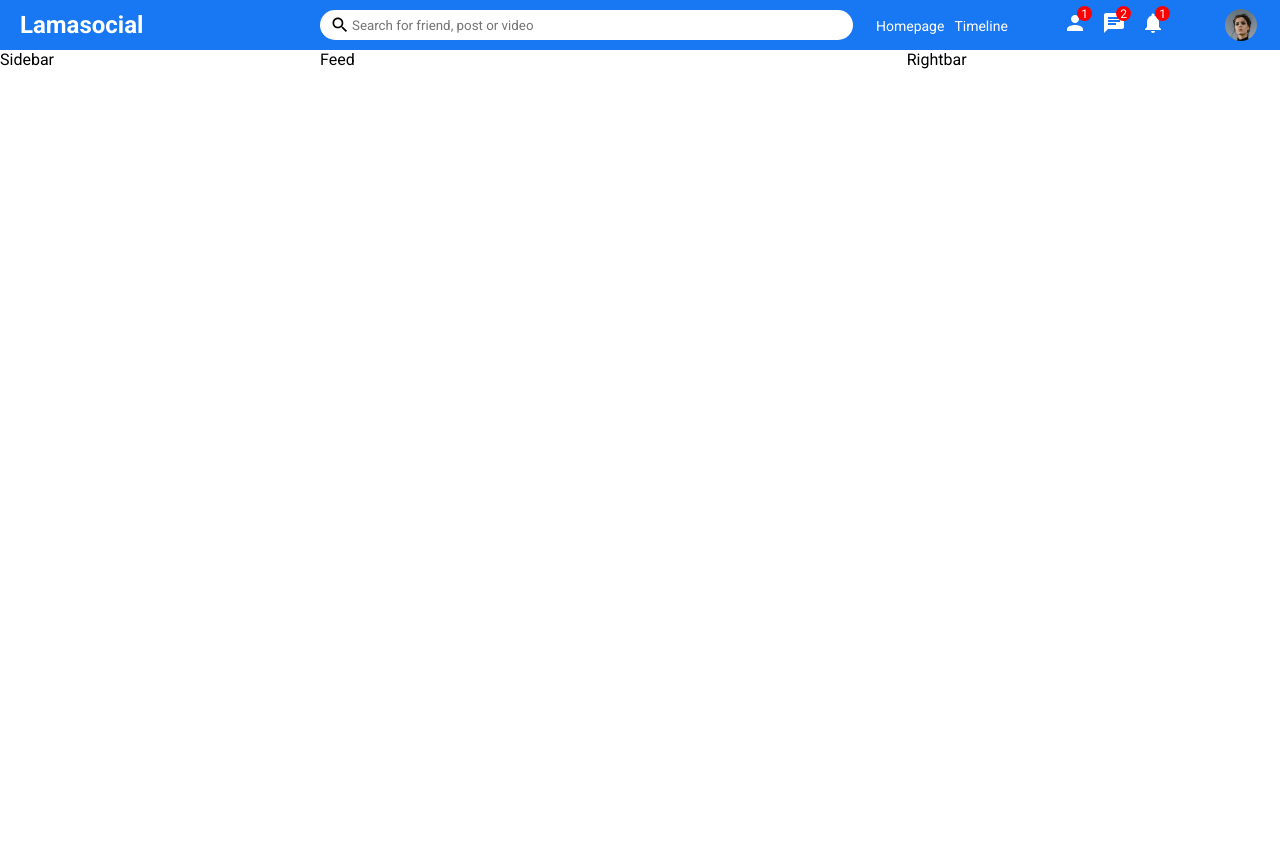
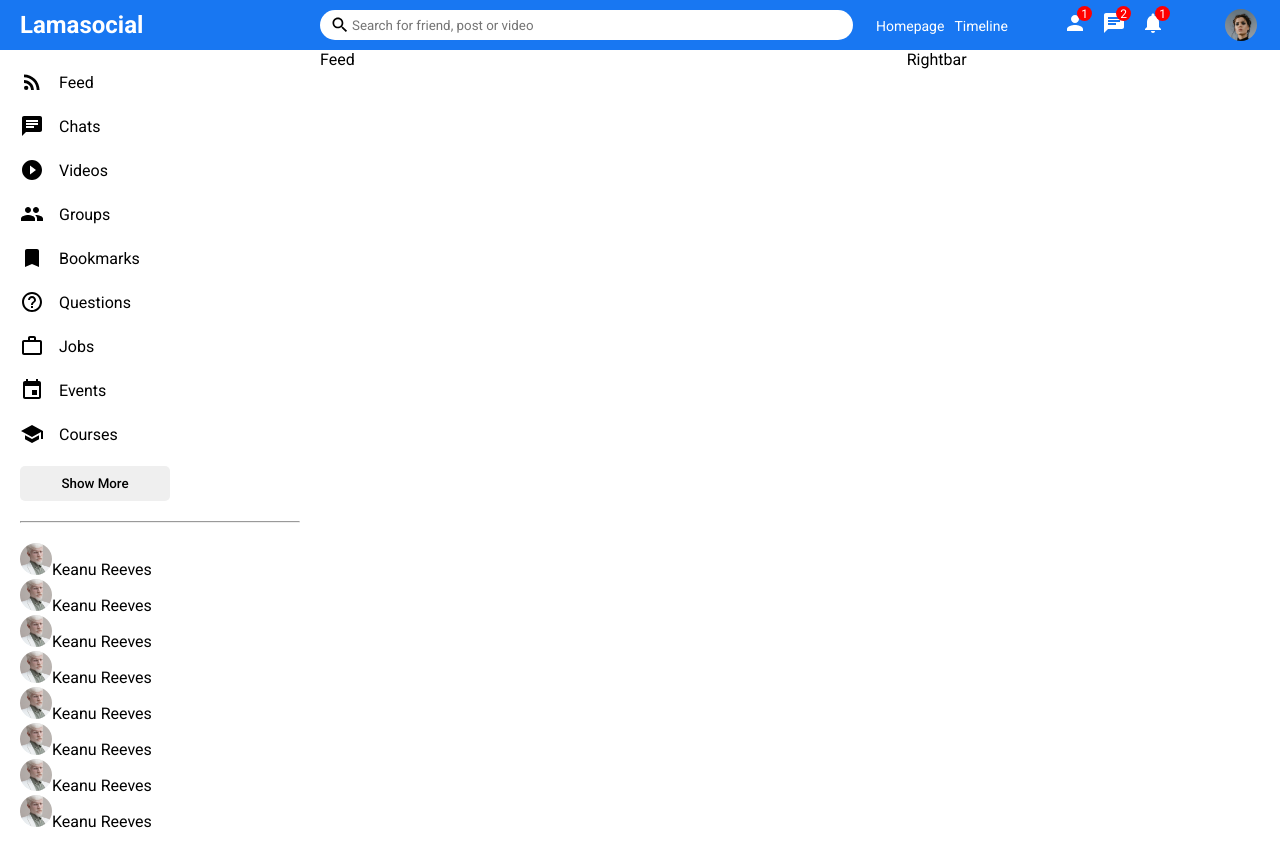
Before and after one commit to prakshh/LamaSocial, a React (Create React App) app in the folder react-social/: page / in a window 1280 px wide. Before the commit the page ends 800 px from the top, so only its background shows below. Built offline with nearby package versions, Linux system fonts and the light colour scheme; the HTML template or start-up script is replaced by a standard one.

Commit message:
sidebar component with material icons

```diff
--- a/react-social/src/components/sidebar/Sidebar.jsx
+++ b/react-social/src/components/sidebar/Sidebar.jsx
@@ -1,7 +1,95 @@
 import "./sidebar.css";
+import {
+  RssFeed,
+  Chat,
+  PlayCircleFilledOutlined,
+  Group,
+  Bookmark,
+  HelpOutline,
+  WorkOutline,
+  Event,
+  School,
+} from "@material-ui/icons";
 
 export default function Sidebar() {
   return (
-    <div className="sidebar">Sidebar</div>
-  )
+    <div className="sidebar">
+      <div className="sidebarWrapper">
+        <ul className="sidebarList">
+          <li className="sidebarListItem">
+            <RssFeed className="sidebarIcon" />
+            <span className="sidebarListItemText">Feed</span>
+          </li>
+          <li className="sidebarListItem">
+            <Chat className="sidebarIcon" />
+            <span className="sidebarListItemText">Chats</span>
+          </li>
+          <li className="sidebarListItem">
+            <PlayCircleFilledOutlined className="sidebarIcon" />
+            <span className="sidebarListItemText">Videos</span>
+          </li>
+          <li className="sidebarListItem">
+            <Group className="sidebarIcon" />
+            <span className="sidebarListItemText">Groups</span>
+          </li>
+          <li className="sidebarListItem">
+            <Bookmark className="sidebarIcon" />
+            <span className="sidebarListItemText">Bookmarks</span>
+          </li>
+          <li className="sidebarListItem">
+            <HelpOutline className="sidebarIcon" />
+            <span className="sidebarListItemText">Questions</span>
+          </li>
+          <li className="sidebarListItem">
+            <WorkOutline className="sidebarIcon" />
+            <span className="sidebarListItemText">Jobs</span>
+          </li>
+          <li className="sidebarListItem">
+            <Event className="sidebarIcon" />
+            <span className="sidebarListItemText">Events</span>
+          </li>
+          <li className="sidebarListItem">
+            <School className="sidebarIcon" />
+            <span className="sidebarListItemText">Courses</span>
+          </li>
+        </ul>
+        <button className="sidebarButton">Show More</button>
+        <hr className="sidebarHr" />
+        <ul className="sidebarFriendList">
+            <li className="sidebarFriend">
+                <img className="sidebarFriendImg" src="/assets/person/2.jpeg" alt="" />
+                <span className="sidebarFriendName">Keanu Reeves</span>
+            </li>
+            <li className="sidebarFriend">
+                <img className="sidebarFriendImg" src="/assets/person/2.jpeg" alt="" />
+                <span className="sidebarFriendName">Keanu Reeves</span>
+            </li>
+            <li className="sidebarFriend">
+                <img className="sidebarFriendImg" src="/assets/person/2.jpeg" alt="" />
+                <span className="sidebarFriendName">Keanu Reeves</span>
+            </li>
+            <li className="sidebarFriend">
+                <img className="sidebarFriendImg" src="/assets/person/2.jpeg" alt="" />
+                <span className="sidebarFriendName">Keanu Reeves</span>
+            </li>
+            <li className="sidebarFriend">
+                <img className="sidebarFriendImg" src="/assets/person/2.jpeg" alt="" />
+                <span className="sidebarFriendName">Keanu Reeves</span>
+            </li>
+            <li className="sidebarFriend">
+                <img className="sidebarFriendImg" src="/assets/person/2.jpeg" alt="" />
+                <span className="sidebarFriendName">Keanu Reeves</span>
+            </li>
+            <li className="sidebarFriend">
+                <img className="sidebarFriendImg" src="/assets/person/2.jpeg" alt="" />
+                <span className="sidebarFriendName">Keanu Reeves</span>
+            </li>
+            <li className="sidebarFriend">
+                <img className="sidebarFriendImg" src="/assets/person/2.jpeg" alt="" />
+                <span className="sidebarFriendName">Keanu Reeves</span>
+            </li>
+        </ul>
+      </div>
+    </div>
+  );
 }
--- a/react-social/src/components/sidebar/sidebar.css
+++ b/react-social/src/components/sidebar/sidebar.css
@@ -1,3 +1,57 @@
+/* .sidebar {
+    flex: 3;
+} */
+
+
 .sidebar {
     flex: 3;
-}
+    height: calc(100vh - 50px);
+    position: sticky;
+    top: 50px;
+  }
+
+  .sidebarWrapper {
+    padding: 20px;
+  }
+
+  .sidebarList {
+    padding: 0;
+    margin: 0;
+    list-style: none;
+  }
+
+  .sidebarListItem {
+    display: flex;
+    align-items: center;
+    margin-bottom: 20px;
+  }
+
+  .sidebarIcon {
+    margin-right: 15px;
+  }
+
+  .sidebarButton {
+    width: 150px;
+    border: none;
+    padding: 10px;
+    border-radius: 5px;
+    font-weight: 500;
+  }
+
+  .sidebarHr {
+    margin: 20px 0;
+  }
+
+  .sidebarFriendList {
+    padding: 0;
+    margin: 0;
+    list-style: none;
+  }
+
+  .sidebarFriendImg {
+    width: 32px;
+    height: 32px;
+    border-radius: 50%;
+    object-fit: cover;
+    cursor: pointer;
+  }
```
